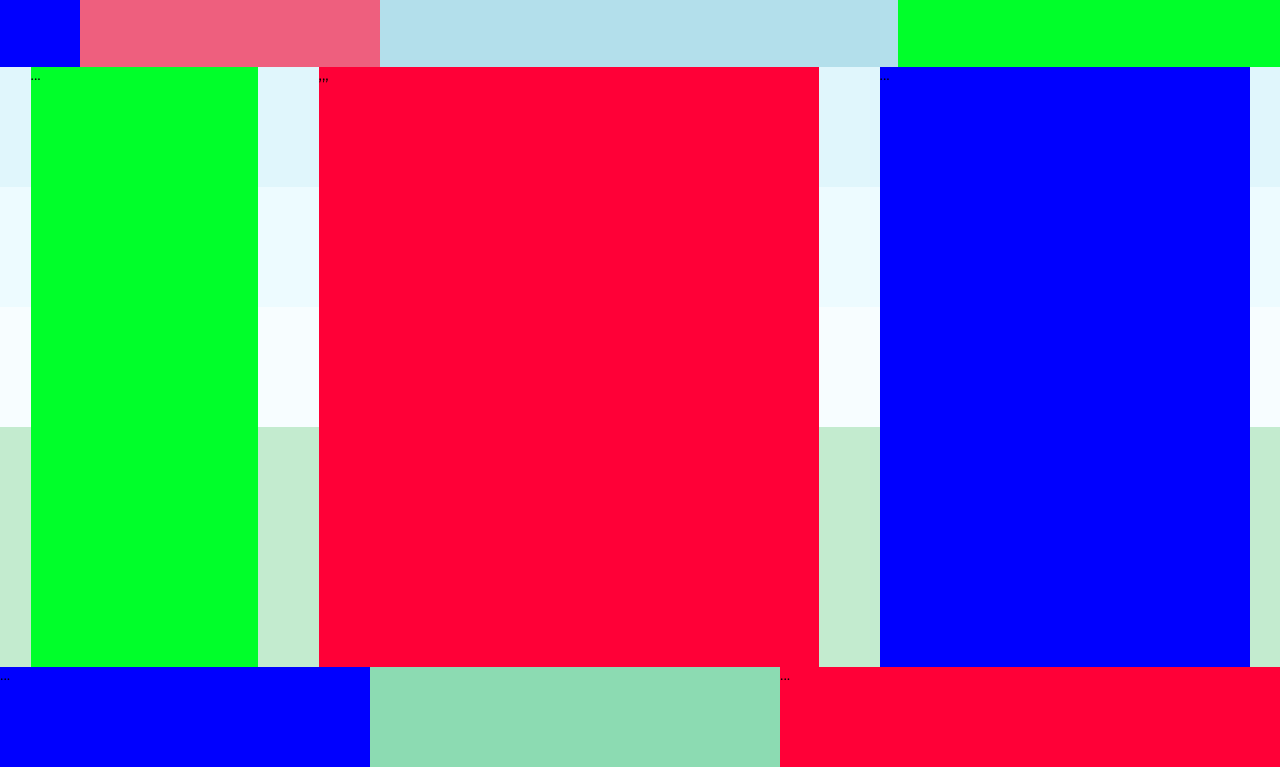
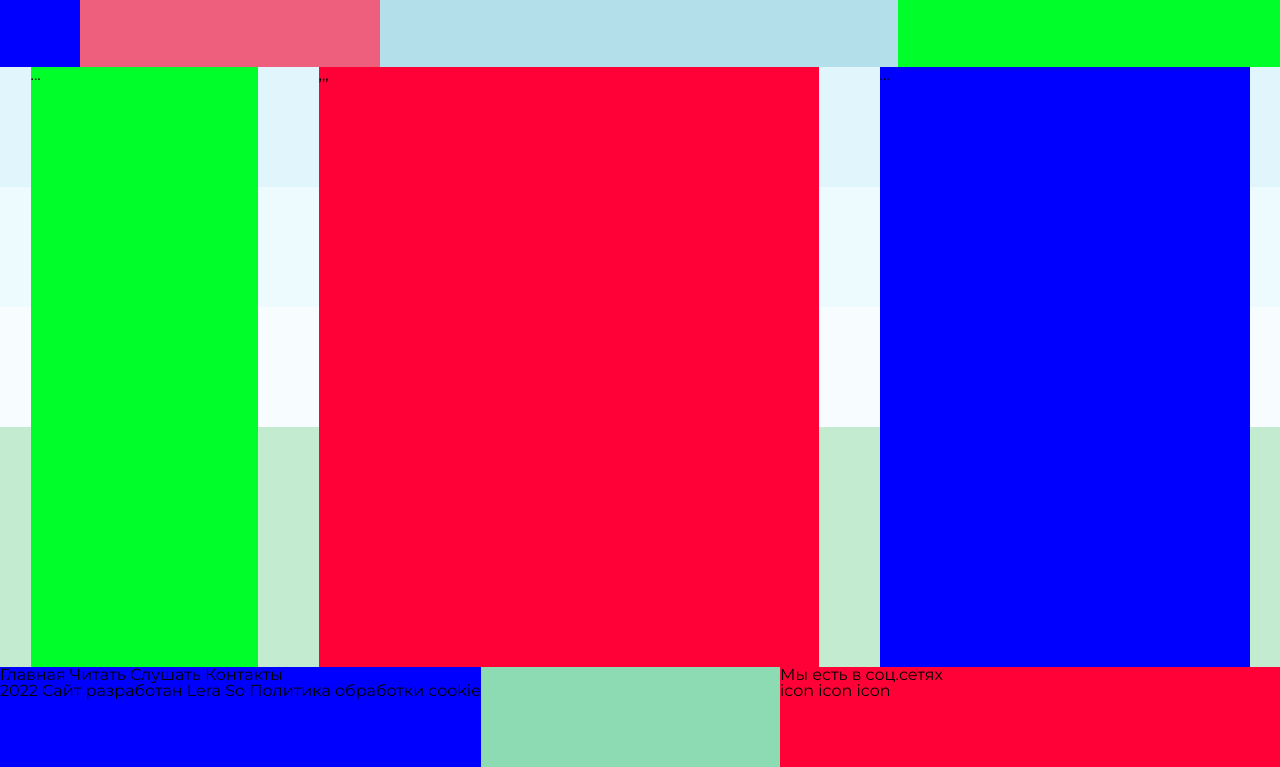
Before and after one commit to lerrrra13/Project_birds, a website built with webpack: page src/index.html in a window 1280 px wide. Shown: the part 33-800 px from the top of the page. Built offline with nearby package versions, Linux system fonts and the light colour scheme.

Commit message:
add footer info and pictures

```diff
--- /dev/null
+++ b/src/fonts/thonburi/thonburi.css
@@ -0,0 +1,6 @@
+@font-face {
+  font-family: "Thonburi";
+  src: url("Thonburi.otf") format("otf"), url("Thonburi.ttf") format("truetype");
+  font-weight: 400;
+  font-style: normal;
+}
--- a/src/index.html
+++ b/src/index.html
@@ -1,21 +1,23 @@
 <!DOCTYPE html>
 <html lang="en">
   <head>
-  <meta charset="UTF-8">
-  <meta http-equiv="X-UA-Compatible" content="IE=edge"/>
-  <meta name="viewport" content="width=device-width, initial-scale=1.0"/>
-  <link rel="icon" type="image/x-icon" href="favicon.ico">
-  <link rel="preconnect" href="https://fonts.googleapis.com">
-  <link rel="preconnect" href="https://fonts.gstatic.com" crossorigin>
+    <meta charset="UTF-8" />
+    <meta http-equiv="X-UA-Compatible" content="IE=edge" />
+    <meta name="viewport" content="width=device-width, initial-scale=1.0" />
+    <link rel="icon" type="image/x-icon" href="favicon.ico" />
+    <link rel="preconnect" href="https://fonts.googleapis.com" />
+    <link rel="preconnect" href="https://fonts.gstatic.com" crossorigin />
     <link
       href="https://fonts.googleapis.com/css2?family=Montserrat:wght@300;400;500;600&family=Nunito+Sans:wght@300;400;600&display=swap"
-    rel="stylesheet">
+      rel="stylesheet"
+    />
     <title>Web Project</title>
   </head>
+
   <body>
     <div class="main">
       <header class="header">
-    <div class="header-logo">...</div>
+        <div class="header-logo">hello</div>
         <div class="header-search">,,,</div>
         <nav class="header-navigation">...</nav>
       </header>
@@ -25,8 +27,26 @@
         <nav class="right-content">...</nav>
       </main>
       <footer class="footer">
-    <nav class="footer-navigation">...</nav>
-    <div class="footer-social">...</div>
+        <div class="footer-navigation">
+          <nav class="menu">
+            <a href="#">Главная</a>
+            <a href="#">Читать</a>
+            <a href="#">Слушать</a>
+            <a href="#">Контакты</a>
+          </nav>
+          <div class="copyright">
+            <a href="#">2022 Cайт разработан Lera So</a>
+            <a href="#">Политика обработки cookie</a>
+          </div>
+        </div>
+        <div class="footer-social">
+          <div class="social">Мы есть в соц.сетях</div>
+          <div class="social icons">
+            <a href="icon">icon</a>
+            <a href="icon">icon</a>
+            <a href="icon">icon</a>
+          </div>
+        </div>
       </footer>
     </div>
   </body>
--- a/src/styles.scss
+++ b/src/styles.scss
@@ -12,3 +12,4 @@
 @import "styles/header";
 @import "styles/content";
 @import "styles/footer";
+@import "styles/navigation";
```
Also changed, not shown: src/assets/images/Grass.svg (added), src/assets/images/Icon-contacts.svg (added), src/assets/images/Icon-hear.svg (added), src/assets/images/Icon-lupa.svg (added), src/assets/images/Icon-main.svg (added), src/assets/images/Icon-read.svg (added), src/assets/images/Logo.svg (added), src/assets/images/author.svg (added), src/assets/images/fon.png (added), src/favicon.ico, src/fonts/thonburi/Thonburi.otf (added), src/fonts/thonburi/Thonburi.ttf (added), src/styles/_navigation.scss (added). Lines whose indentation alone changed are shown as unchanged.
